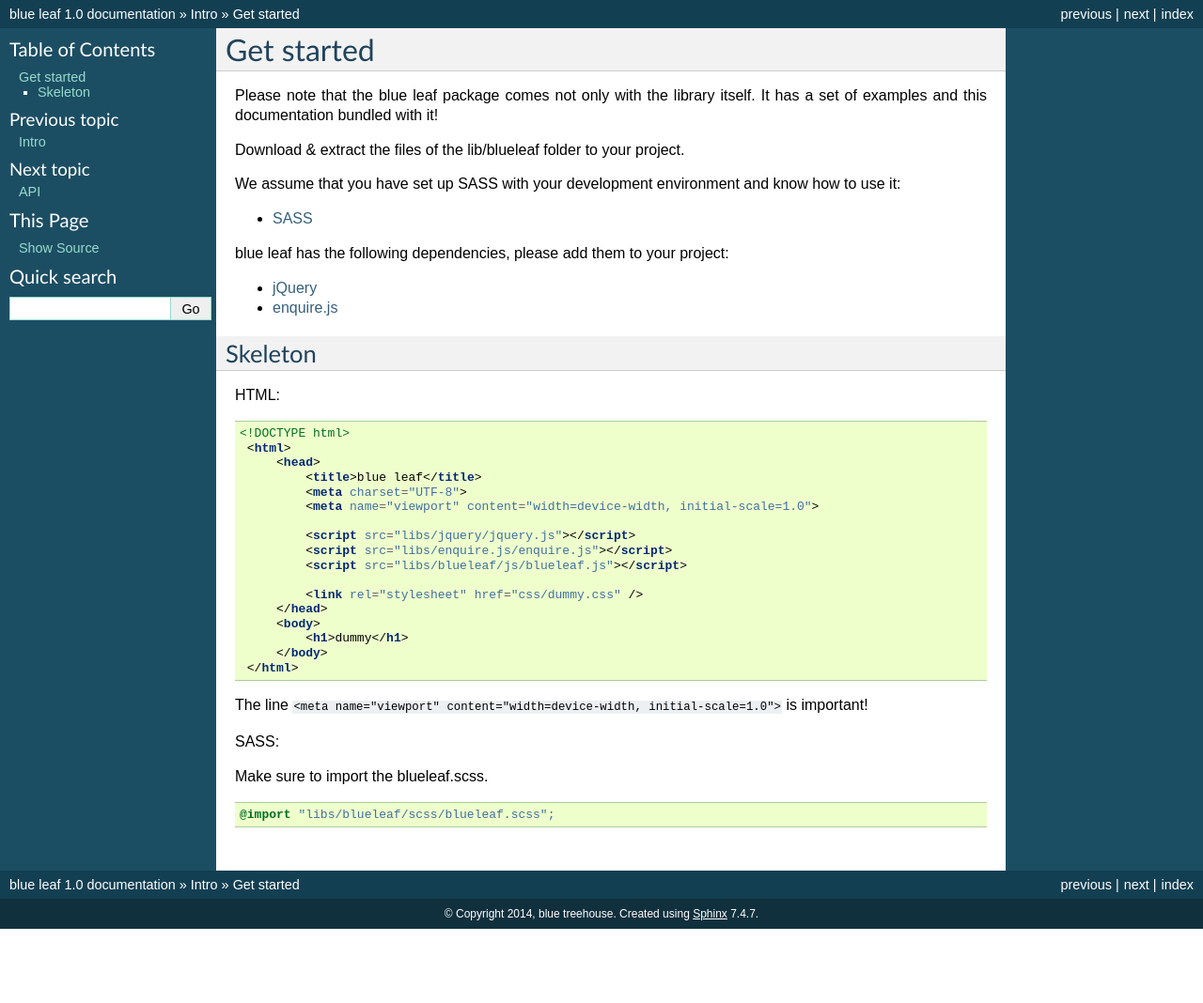
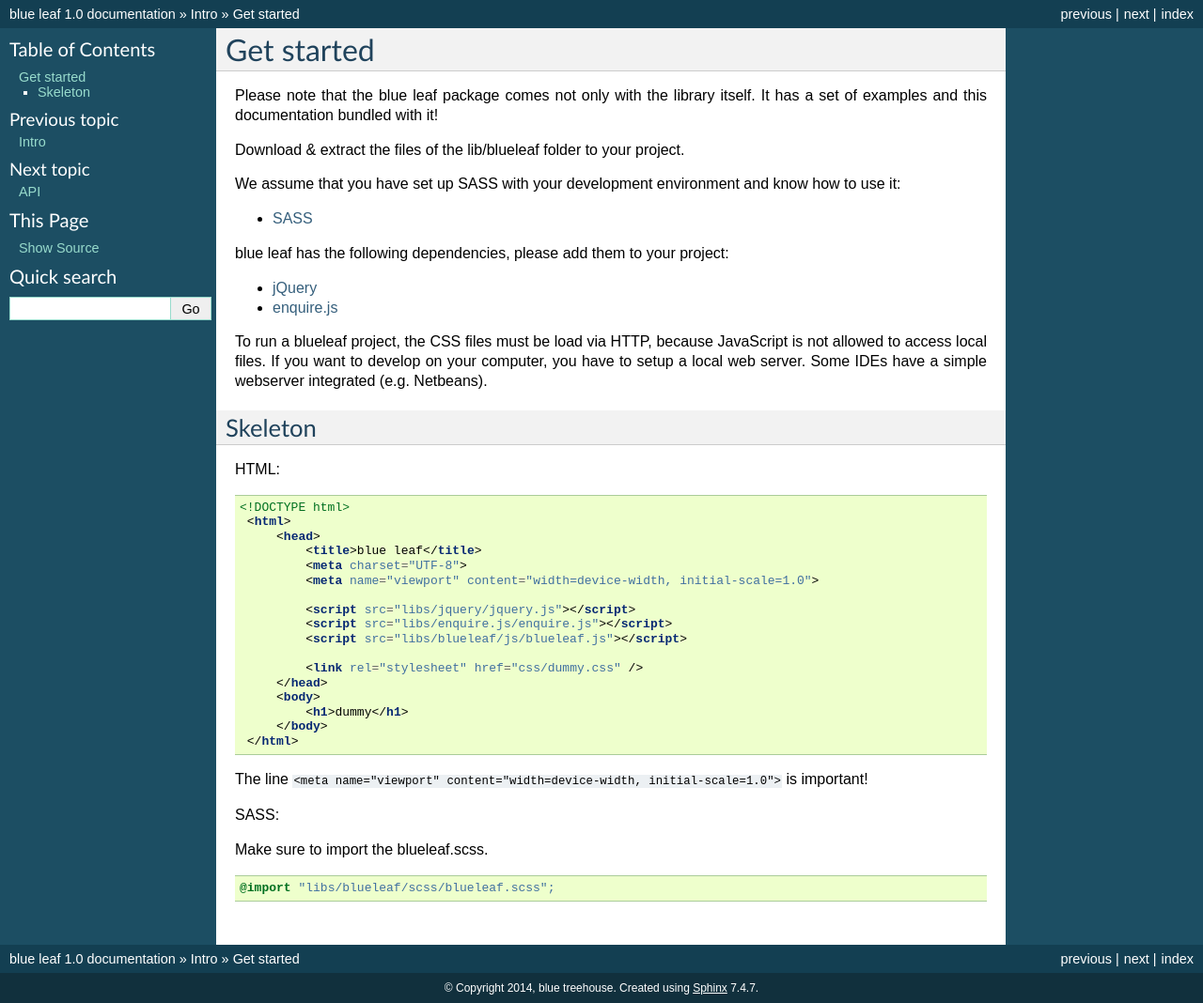
Before and after one commit to derjasper/blue.frontend, a Sphinx documentation site: the page built from public_html/docs/source/intro/setup.rst, in a window 1280 px wide. Shown: the whole page at 94% size. Built offline with Sphinx 7.4.7, drawn with Linux system fonts in a browser that asks for light colours; before the commit the page ends 989 px from its top, so only the background shows below that.

Commit message:
added an important notice

```diff
--- a/public_html/docs/source/intro/setup.rst
+++ b/public_html/docs/source/intro/setup.rst
@@ -15,6 +15,12 @@ blue leaf has the following dependencies, please add them to your project:
 
 - `jQuery <http://jquery.com/>`_
 - `enquire.js <http://wicky.nillia.ms/enquire.js/>`_
+
+To run a blueleaf project, the CSS files must be load via HTTP, because JavaScript
+is not allowed to access local files. If you want to develop on your computer,
+you have to setup a local web server. Some IDEs have a simple webserver
+integrated (e.g. Netbeans).
+
 
 Skeleton
 --------
```
